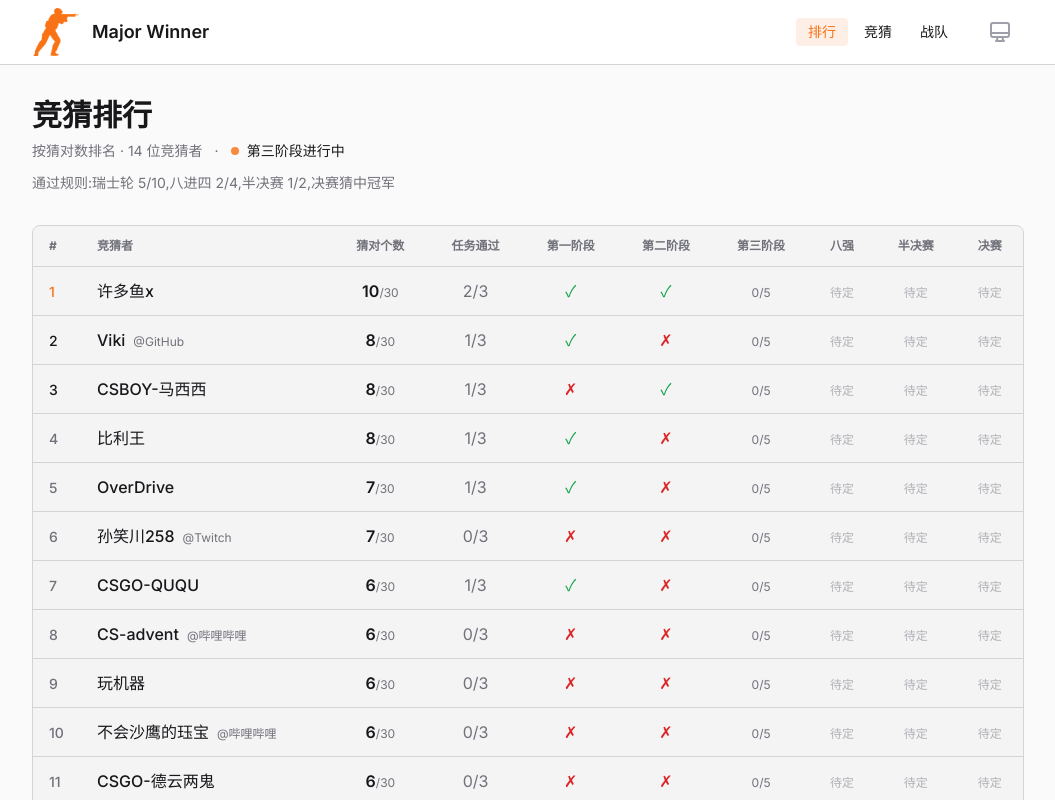
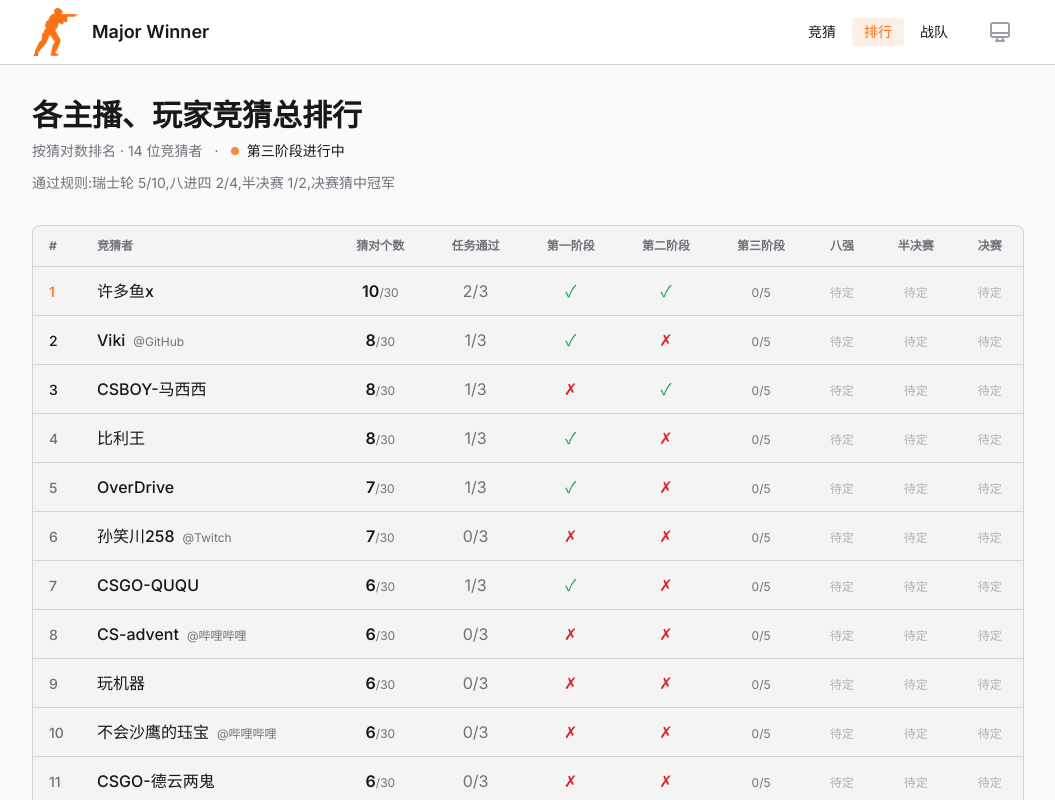
Before and after one commit to vikiboss/major-winner, a Next.js app: page /predictors in a window 1280 px wide. Shown: the top 800 px of the page, without its empty margins (112-1167 px from the left). Built offline with nearby package versions, Linux system fonts and the light colour scheme.

Commit message:
chore: 优化细节

```diff
--- a/app/predictions/page.tsx
+++ b/app/predictions/page.tsx
@@ -44,7 +44,7 @@ function PredictionsContent() {
     return (
       <div className="mx-auto max-w-7xl px-4 py-8">
         <div className="text-center">
-          <h1 className="text-primary mb-4 text-2xl font-semibold">竞猜表格</h1>
+          <h1 className="text-primary mb-4 text-2xl font-semibold">各主播、玩家竞猜情况</h1>
           <p className="text-muted">暂无竞猜数据</p>
         </div>
       </div>
--- a/app/predictors/page.tsx
+++ b/app/predictors/page.tsx
@@ -35,7 +35,9 @@ export default function LeaderboardPage() {
     <div className="mx-auto w-full max-w-5xl px-4 py-6 sm:py-8">
       {/* Header */}
       <div className="mb-6 sm:mb-8">
-        <h1 className="text-primary mb-2 text-2xl font-semibold sm:text-3xl">竞猜排行</h1>
+        <h1 className="text-primary mb-2 text-2xl font-semibold sm:text-3xl">
+          各主播、玩家竞猜总排行
+        </h1>
         <div className="mt-2 flex flex-col gap-2 text-sm sm:flex-row sm:flex-wrap sm:items-center sm:gap-3">
           <p className="text-muted">按猜对数排名 · {stats.length} 位竞猜者</p>
           <span className="text-muted hidden sm:inline">·</span>
--- a/components/Header.tsx
+++ b/components/Header.tsx
@@ -6,8 +6,8 @@ import { usePathname } from 'next/navigation'
 import { ThemeToggle } from './ThemeToggle'
 
 const navItems = [
+  { href: '/predictions', label: '竞猜' },
   { href: '/predictors', label: '排行' },
-  { href: '/predictions', label: '竞猜' },
   { href: '/teams', label: '战队' },
 ]
 
```
